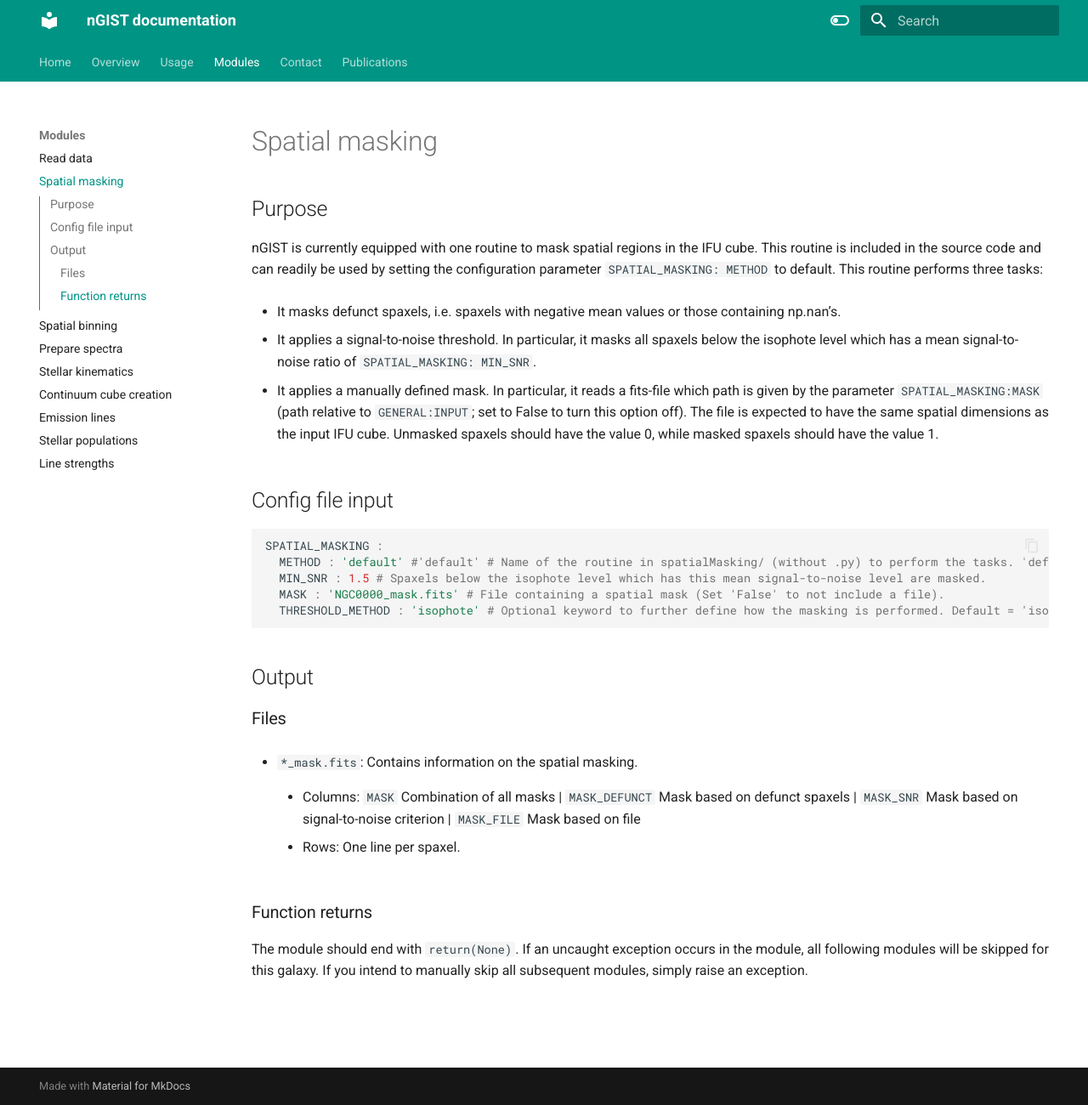
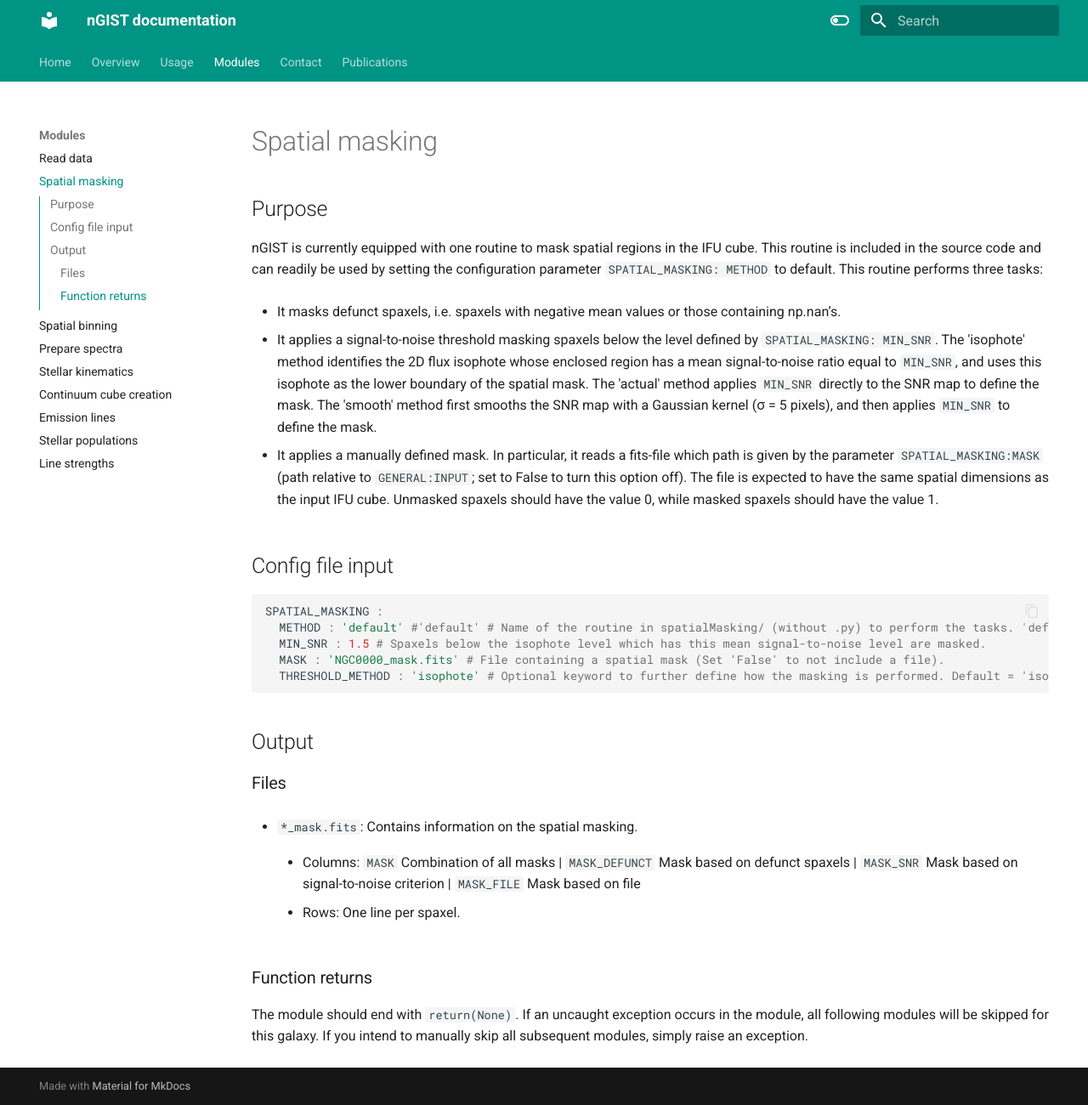
Before and after one commit to geckos-survey/gist-documentation, an MkDocs documentation site: the page built from docs/modules/spatial_masking.md, in a window 1280 px wide and 1300 px high. Shown: the whole window at 85% size. Built offline with MkDocs 1.6.1 and Material for MkDocs 9.7.7, drawn with Linux system fonts in a browser that asks for light colours.

Commit message:
Enhance documentation for spatial masking methods
Clarified the description of the signal-to-noise threshold application methods in the spatial masking routine.

````diff
--- a/docs/modules/spatial_masking.md
+++ b/docs/modules/spatial_masking.md
@@ -5,7 +5,7 @@ nGIST is currently equipped with one routine to mask spatial regions in the IFU
 
 - It masks defunct spaxels, i.e. spaxels with negative mean values or those containing np.nan’s.
 
-- It applies a signal-to-noise threshold. In particular, it masks all spaxels below the isophote level which has a mean signal-to-noise ratio of `SPATIAL_MASKING: MIN_SNR`.
+- It applies a signal-to-noise threshold masking spaxels below the level defined by `SPATIAL_MASKING: MIN_SNR`. The 'isophote' method identifies the 2D flux isophote whose enclosed region has a mean signal-to-noise ratio equal to `MIN_SNR`, and uses this isophote as the lower boundary of the spatial mask. The 'actual' method applies `MIN_SNR` directly to the SNR map to define the mask. The 'smooth' method first smooths the SNR map with a Gaussian kernel (σ = 5 pixels), and then applies `MIN_SNR` to define the mask.
 
 - It applies a manually defined mask. In particular, it reads a fits-file which path is given by the parameter `SPATIAL_MASKING:MASK` (path relative to `GENERAL:INPUT`; set to False to turn this option off). The file is expected to have the same spatial dimensions as the input IFU cube. Unmasked spaxels should have the value 0, while masked spaxels should have the value 1.
 
@@ -16,7 +16,7 @@ SPATIAL_MASKING :
   METHOD : 'default' #'default' # Name of the routine in spatialMasking/ (without .py) to perform the tasks. 'default' to use the standard nGIST implementation.
   MIN_SNR : 1.5 # Spaxels below the isophote level which has this mean signal-to-noise level are masked.
   MASK : 'NGC0000_mask.fits' # File containing a spatial mask (Set 'False' to not include a file).
-  THRESHOLD_METHOD : 'isophote' # Optional keyword to further define how the masking is performed. Default = 'isophote'. Options include 'actual'(use the actual snr map + a minimum snr), or 'smooth' (use a smoothed version of the snr map + minimum snr)
+  THRESHOLD_METHOD : 'isophote' # Optional keyword to further define how the masking is performed. Default = 'isophote'. Options include 'actual' (use the actual snr map + a minimum snr), or 'smooth' (use a smoothed version of the snr map + minimum snr)
 
 ```
 
````
